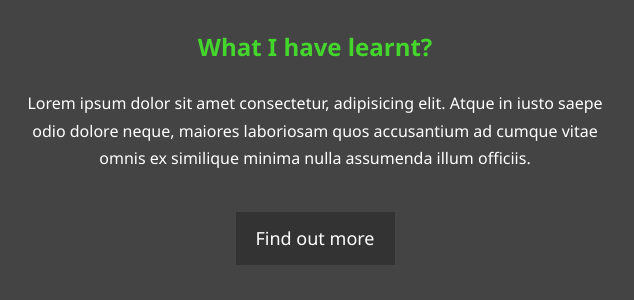
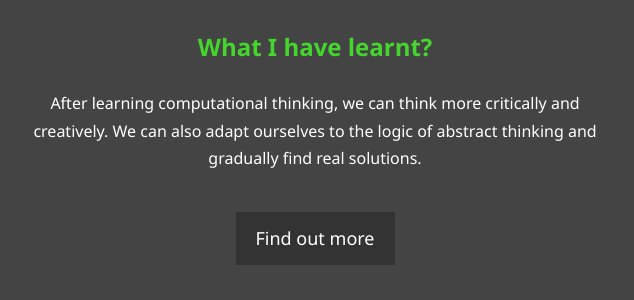
Before and after one commit to Gray1308/cmt119-assessment, a plain HTML site: page index.html in a window 1280 px wide. Shown: the part 689-989 px from the top of the page, 646-1280 px from the left. Drawn offline with Linux system fonts and the light colour scheme.

Commit message:
update description of reflection module

```diff
--- a/index.html
+++ b/index.html
@@ -43,8 +43,9 @@
         <div class="info-img"></div>
         <div class="info-content">
             <h2><span class="text-primary">What I have learnt?</span></h2>
-            <p>Lorem ipsum dolor sit amet consectetur, adipisicing elit. Atque in iusto saepe odio dolore neque, maiores
-                laboriosam quos accusantium ad cumque vitae omnis ex similique minima nulla assumenda illum officiis.
+            <p>After learning computational thinking, we can think more critically and creatively. We can also adapt ourselves to the logic
+                of abstract
+                thinking and gradually find real solutions.
             </p>
             <a class="btn btn-light" href="reflection.html">Find out more</a>
         </div>
```
